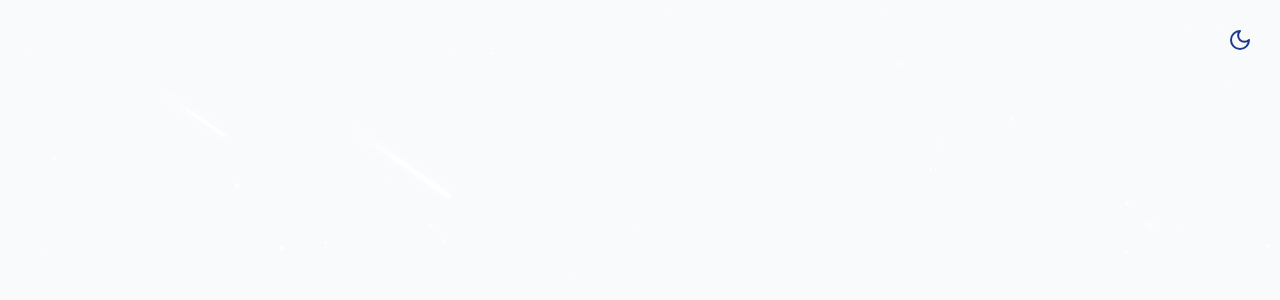
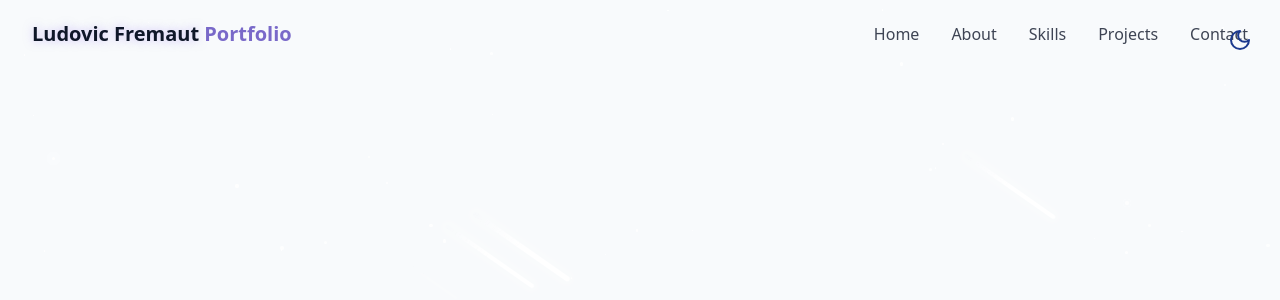
Before and after one commit to ludovicfremaut/beautiful-portfolio, a React (Vite) app: page / in a window 1280 px wide. Shown: the top 300 px of the page. Built offline with nearby package versions, Linux system fonts and the light colour scheme.

Commit message:
component: NavBar

```diff
--- /dev/null
+++ b/src/components/NavBar.jsx
@@ -0,0 +1,89 @@
+import { useEffect, useState } from "react";
+import { cn } from "../lib/utils";
+import { Menu, X } from "lucide-react";
+
+const navItems = [
+  { name: "Home", href: "#hero" },
+  { name: "About", href: "#about" },
+  { name: "Skills", href: "#skills" },
+  { name: "Projects", href: "#projects" },
+  { name: "Contact", href: "#contact" },
+];
+
+export const NavBar = () => {
+  const [isScrolled, setIsScrolled] = useState(false);
+  const [isMenuOpen, setIsMenuOpen] = useState(false);
+
+  useEffect(() => {
+    const handleScroll = () => {
+      setIsScrolled(window.screenY > 10);
+    };
+
+    window.addEventListener("scroll", handleScroll);
+    return () => window.removeEventListener("scroll", handleScroll);
+  }, []);
+
+  return (
+    <nav
+      className={cn(
+        "fixed w-full z-40 transition-all duration-300",
+        isScrolled ? "py-3 bg-background/80 backdrop-blur-md shadow-xs" : "py-5"
+      )}
+    >
+      <div className="container flex items-center justify-between">
+        <a
+          className="text-xl font-bold text-primary flex items-center"
+          href="#hero"
+        >
+          <span className="relative z-10">
+            <span className="text-glow text-foreground"> Ludovic Fremaut </span>{" "}
+            Portfolio
+          </span>
+        </a>
+        {/* desktop nav */}
+        <div className="hidden md:flex space-x-8">
+          {navItems.map((item, key) => (
+            <a
+              key={key}
+              href={item.href}
+              className="text-foreground/80 hover:text-primary transition-colors duration-300"
+            >
+              {item.name}
+            </a>
+          ))}
+        </div>
+
+        {/* mobile nav */}
+        <button
+          onClick={() => setIsMenuOpen((prev) => !prev)}
+          className="md:hidden p-2 text-foreground z-50"
+        >
+          {isMenuOpen ? <X size={24} /> : <Menu size={24} />}{" "}
+        </button>
+
+        <div
+          className={cn(
+            "fixed inset-0 bg-background/95 backdrop-blur-md z-40 flex flex-col items-center justify-center",
+            "transition-all duration-300 md:hidden",
+            isMenuOpen
+              ? "opacity-100 pointer-events-auto"
+              : "opacity-0 pointer-events-none"
+          )}
+        >
+          <div className="flex flex-col space-y-8 text-xl">
+            {navItems.map((item, key) => (
+              <a
+                key={key}
+                href={item.href}
+                className="text-foreground/80 hover:text-primary transition-colors duration-300"
+                onClick={() => setIsMenuOpen(false)}
+              >
+                {item.name}
+              </a>
+            ))}
+          </div>
+        </div>
+      </div>
+    </nav>
+  );
+};
--- a/src/pages/Home.jsx
+++ b/src/pages/Home.jsx
@@ -1,5 +1,6 @@
 import { ThemeToggle } from '../components/ThemeToggle';
 import { StarBackground } from '../components/StarBackground.jsx';
+import { NavBar } from '../components/NavBar.jsx';
 
 export const Home = () => {
     return (
@@ -11,8 +12,9 @@
             <StarBackground />
 
             {/* Navbar */}
+            <NavBar />
 
-            {/* Main  Content */}
+            {/* Main Content */}
 
             {/* Footer */}
         </div>
```
